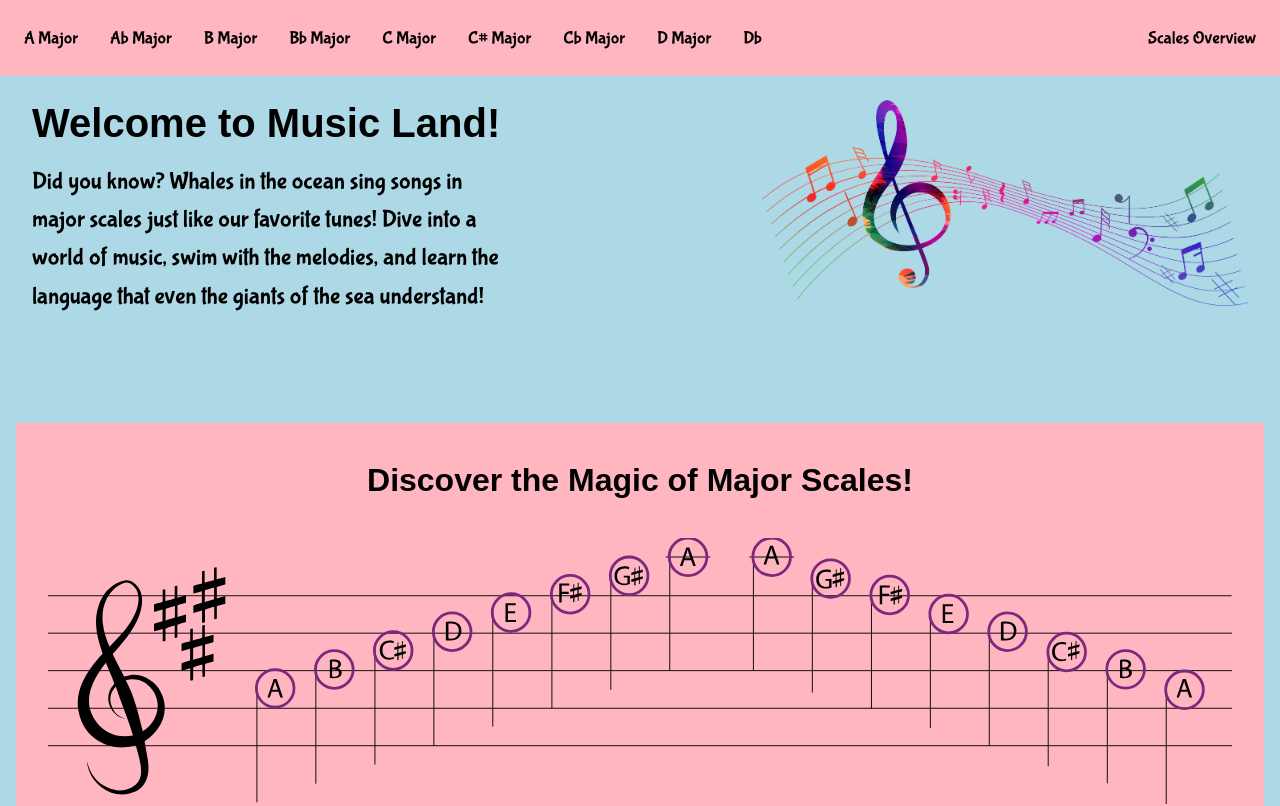
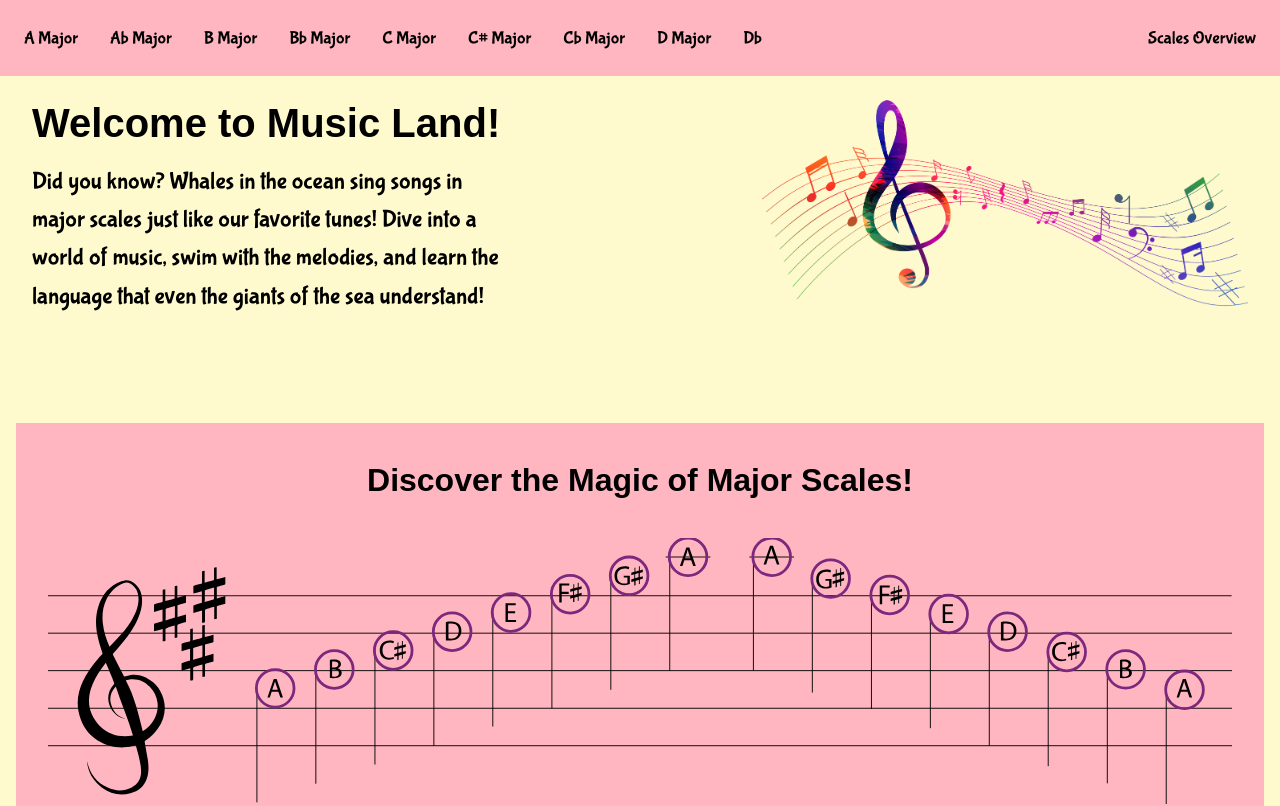
Before and after one commit to moezAhmad/major_scales, a React (Create React App) app: page / in a window 1280 px wide. Shown: the top 806 px of the page. Built offline with nearby package versions, Linux system fonts and the light colour scheme.

Commit message:
Added some animations

```diff
--- a/package.json
+++ b/package.json
@@ -12,6 +12,8 @@
     "react-router-dom": "^6.14.2",
     "react-scripts": "5.0.1",
     "react-scroll": "^1.8.9",
+    "react-spring": "^9.7.2",
+    "react-visibility-sensor": "^5.1.1",
     "web-vitals": "^2.1.4"
   },
   "scripts": {
--- a/src/assets/ScalesData.js
+++ b/src/assets/ScalesData.js
@@ -2703,7 +2703,6 @@ export const scalesData = [
         topMobile: "46.7%",
         leftTablet: "33%",
         topTablet: "43%",
-        sound: bb,
         sound: b,
       },
       {
--- a/src/components/HeroSection/HeroSection.js
+++ b/src/components/HeroSection/HeroSection.js
@@ -3,15 +3,25 @@
 import React from "react";
 import "./heroSection.scss";
 import Hero from "../../assets/scales/Hero.png";
+import { useSpring, animated } from "react-spring";
+import VisibilitySensor from "react-visibility-sensor";
 
 const HeroSection = () => {
+  const [props, set] = useSpring(() => ({
+    opacity: 1,
+  }));
+
+  const onVisibilityChange = (isVisible) => {
+    set({ opacity: isVisible ? 1 : 0 });
+  };
   return (
-    <section className="hero">
+    <VisibilitySensor onChange={onVisibilityChange} partialVisibility>
+      <animated.section style={props} className="hero">
         <div className="hero__text">
           <h1>Welcome to Music Land!</h1>
           <p>
-          Did you know? Whales in the ocean sing songs in major scales just like
-          our favorite tunes! Dive into a world of music, swim with the
+            Did you know? Whales in the ocean sing songs in major scales just
+            like our favorite tunes! Dive into a world of music, swim with the
             melodies, and learn the language that even the giants of the sea
             understand!
           </p>
@@ -20,7 +30,8 @@ const HeroSection = () => {
           {/* Replace with your actual logo */}
           <img src={Hero} alt="Music Land Logo" />
         </div>
-    </section>
+      </animated.section>
+    </VisibilitySensor>
   );
 };
 
--- a/src/components/NoteGrid/NoteGrid.js
+++ b/src/components/NoteGrid/NoteGrid.js
@@ -2,10 +2,22 @@ import React from "react";
 import { scalesData } from "../../assets/ScalesData";
 import "./noteGrid.scss";
 import { Link } from "react-scroll";
+import { useSpring, animated } from "react-spring";
+import VisibilitySensor from "react-visibility-sensor";
 const NoteGrid = () => {
+  const [props, set] = useSpring(() => ({
+    opacity: 1,
+  }));
+
+  const onVisibilityChange = (isVisible) => {
+    set({ opacity: isVisible ? 1 : 0 });
+  };
   return (
-    <div id="scales" className="noteGrid">
-      <h1 className="noteGrid-heading">Discover the Magic of Major Scales!</h1>
+    <VisibilitySensor onChange={onVisibilityChange} partialVisibility>
+      <animated.section id="scales" style={props} className="noteGrid">
+        <h1 className="noteGrid-heading">
+          Discover the Magic of Major Scales!
+        </h1>
 
         <div className="noteGrid__container">
           {scalesData.map((scale) => (
@@ -22,7 +34,8 @@ const NoteGrid = () => {
             </Link>
           ))}
         </div>
-    </div>
+      </animated.section>
+    </VisibilitySensor>
   );
 };
 
--- a/src/components/ScaleDetail/ScaleDetail.js
+++ b/src/components/ScaleDetail/ScaleDetail.js
@@ -63,7 +63,7 @@ const ScalesSection = () => {
           >
             <h2>{scale.name}</h2>
             <img src={scale.src} alt={scale.name} />
-            <p>{scale.info}</p>
+            {/* <p>{scale.info}</p> */}
             {scale.notes.map((note) => {
               let { left, top } = getWidthNote(windowWidth, note);
 
--- a/src/styles/_variables.scss
+++ b/src/styles/_variables.scss
@@ -1,7 +1,7 @@
 // _variables.scss
 
 // Color scheme
-$background-color: #add8e6; // Light blue
+$background-color: #fffacd; // Light blue
 $foreground-color: #ffb6c1; // Light pink
 $text-color: #000000; // Black
 
```
Also changed, not shown: 2 other files (tests, documents, lock files or other folders). Lines whose indentation alone changed are shown as unchanged.
